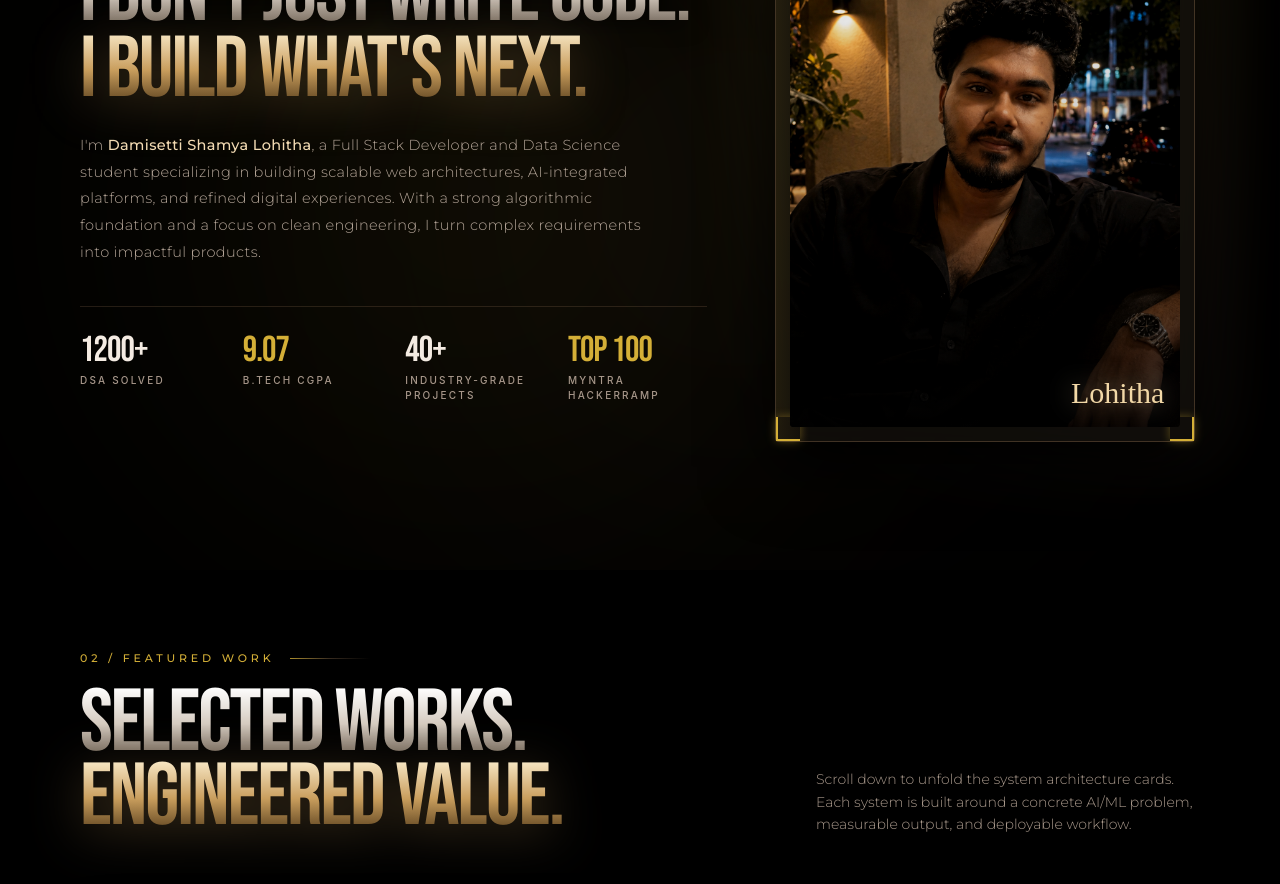
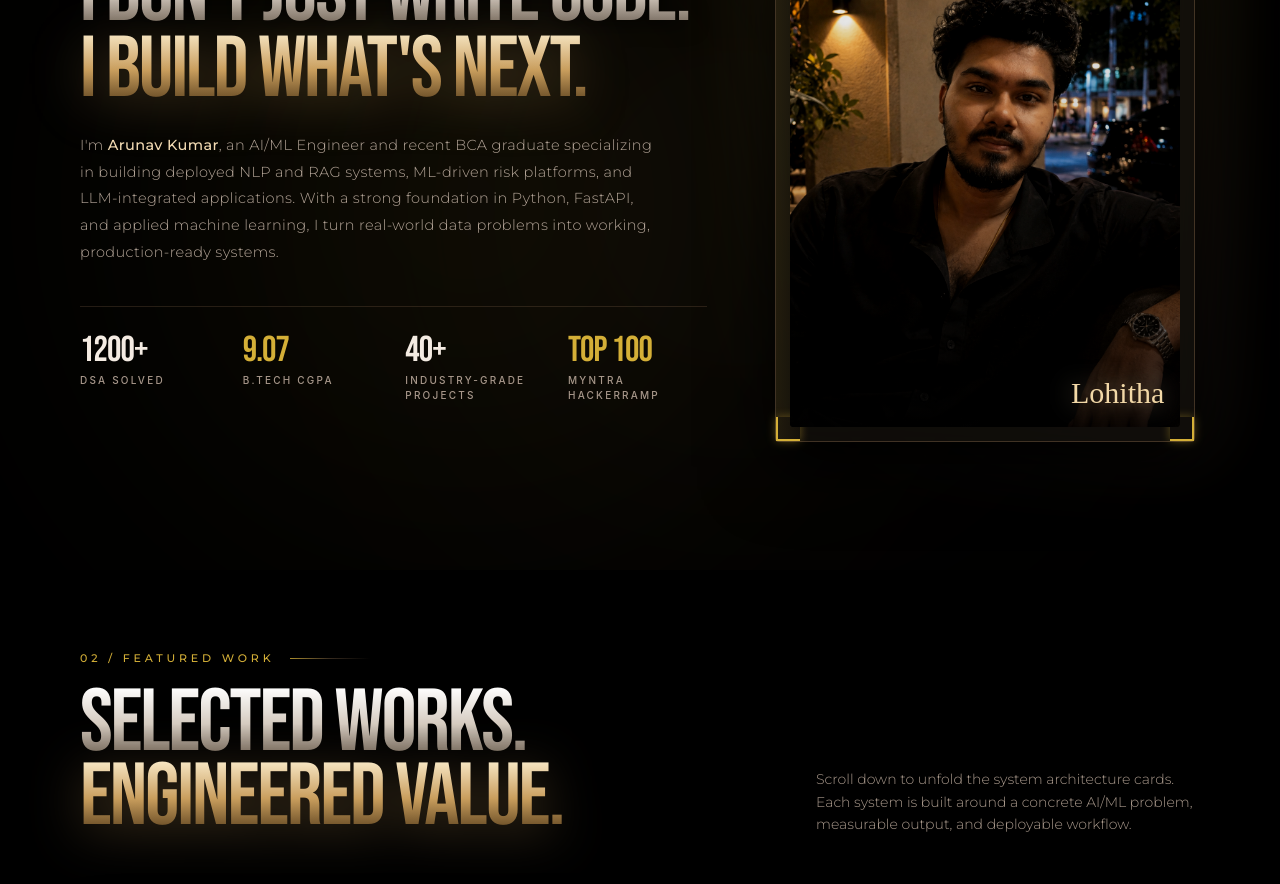
Before and after one commit to TiKkU12345/Port-Folio, a React (Vite) app: page / in a window 1280 px wide. Shown: the part 1060-1944 px from the top of the page. Built offline with nearby package versions, Linux system fonts and the light colour scheme; a web font is replaced by a local one.

Commit message:
Update AboutSection.tsx

```diff
--- a/src/components/AboutSection.tsx
+++ b/src/components/AboutSection.tsx
@@ -134,7 +134,7 @@ export const AboutSection: React.FC = () => {
               className="text-xs sm:text-sm md:text-[14.5px] font-light text-[#B3A497] leading-[1.85] tracking-wide mb-10 max-w-xl"
               style={{ fontFamily: "'Montserrat', sans-serif" }}
             >
-              I'm <span className="text-[#F3DBB3] font-medium">Damisetti Shamya Lohitha</span>, a Full Stack Developer and Data Science student specializing in building scalable web architectures, AI-integrated platforms, and refined digital experiences. With a strong algorithmic foundation and a focus on clean engineering, I turn complex requirements into impactful products.
+              I'm <span className="text-[#F3DBB3] font-medium">Arunav Kumar</span>, an AI/ML Engineer and recent BCA graduate specializing in building deployed NLP and RAG systems, ML-driven risk platforms, and LLM-integrated applications. With a strong foundation in Python, FastAPI, and applied machine learning, I turn real-world data problems into working, production-ready systems.
             </motion.p>
 
             {/* Concise 4-Item Achievement Metrics Grid */}
```
